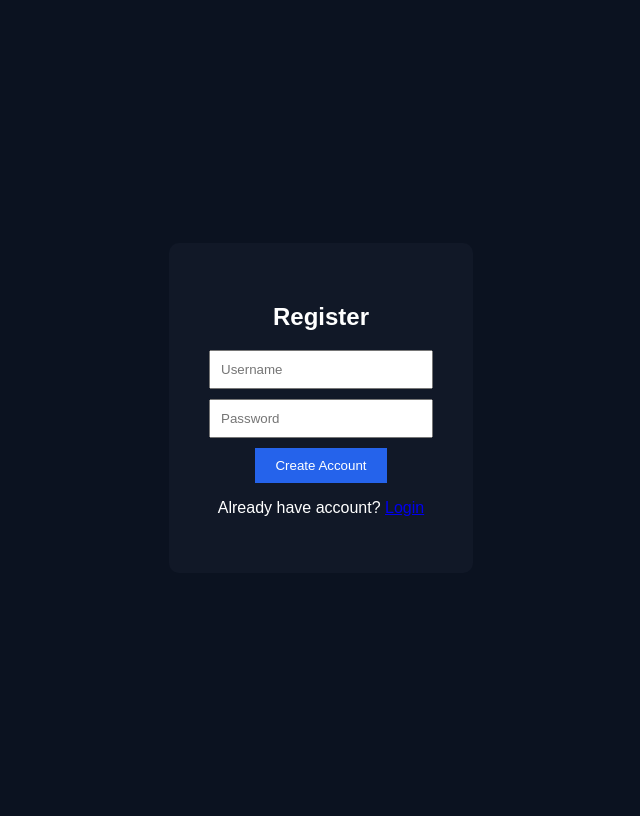
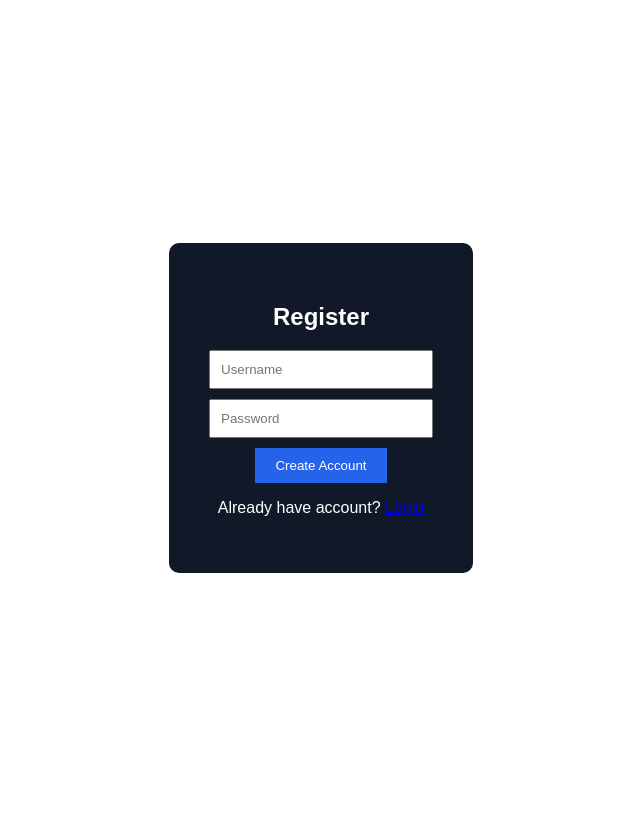
Before and after one commit to Har8-jpg/my-company-website, a Flask app: page /register in a window 1280 px wide. Shown: the whole page, without its empty margins (319-959 px from the left). Run offline with Flask 3, Linux system fonts and the light colour scheme.

Commit message:
Correct background color syntax in style.css
Fixed a typo in the background color property.

```diff
--- a/static/style.css
+++ b/static/style.css
@@ -1,6 +1,6 @@
 body {
     font-family: Arial;
-    background: #0b1220;
+    background: a#0b1220;
     color: white;
 }
 
```
